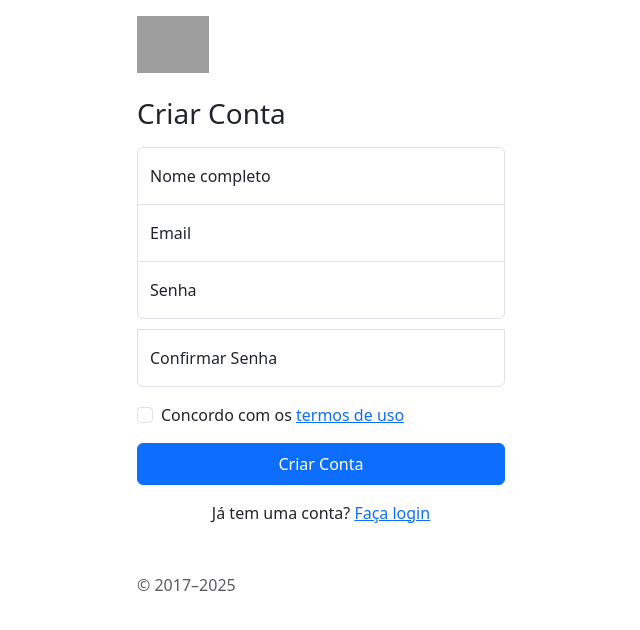
After one commit to E-manuelfv/Aulas-Flask-Youth, a Flask app: page /register in a window 1280 px wide. The commit adds this page. Shown: the top 630 px of the page, without its empty margins (319-959 px from the left). Run offline with Flask 3, Linux system fonts and the light colour scheme; some libraries are stand-ins or nearby versions; grey boxes are pictures that could not be loaded.

Commit message:
Formulário com registro (DEEPSEEK)

```diff
--- a/Aula 4/Autenticator/app.py
+++ b/Aula 4/Autenticator/app.py
@@ -1,27 +1,61 @@
-from contextlib import redirect_stderr
-from flask import Flask, render_template, request, redirect, url_for
+from flask import Flask, render_template, request, redirect, url_for, flash, session
 
 class MyApp:
     def __init__(self):
-        self.app = Flask(__name__, template_folder='views/templates')
+        self.app = Flask(__name__, template_folder='views/templates', static_folder='views/static')
+
+        # ADICIONE ESTA LINHA - SECRET KEY OBRIGATÓRIA
+        self.app.secret_key = 'sua_chave_secreta_muito_segura_aqui_12345'
+
         self.app.add_url_rule('/', 'index', self.index)
         self.app.add_url_rule('/login', 'login', self.login, methods=['GET', 'POST'])
+        self.app.add_url_rule('/register', 'register', self.register, methods=['GET', 'POST'])
 
-    # Rota Slasher
     def index(self):
         return render_template('index.html')
 
     def login(self):
         if request.method == 'POST':
-            # Lógica de autenticação simples
             email = request.form['email']
             password = request.form['password']
+
             if not email or not password:
-                return render_template('login.html', error = 'Por favor, preencha todos os campos.')
+                return render_template('login.html', error='Por favor, preencha todos os campos.')
 
-            return redirect(url_for('index'))
+            # Aqui você pode adicionar a lógica de autenticação real
+            # Por enquanto, vamos usar um exemplo simples
+            if email == "admin@example.com" and password == "123456":
+                session['user_logged_in'] = True
+                session['user_email'] = email
+                flash('Login realizado com sucesso!', 'success')
+                return redirect(url_for('index'))
+            else:
+                return render_template('login.html', error='Email ou senha incorretos.')
 
         return render_template('login.html')
+
+    def register(self):
+        if request.method == 'POST':
+            name = request.form.get('name')
+            email = request.form.get('email')
+            password = request.form.get('password')
+            confirm_password = request.form.get('confirm_password')
+
+            if not all([name, email, password, confirm_password]):
+                return render_template('register.html', error='Por favor, preencha todos os campos.')
+
+            if password != confirm_password:
+                return render_template('register.html', error='As senhas não coincidem.')
+
+            if len(password) < 6:
+                return render_template('register.html', error='A senha deve ter pelo menos 6 caracteres.')
+
+            # Aqui você normalmente salvaria no banco de dados
+            # Por enquanto, vamos apenas redirecionar
+            flash('Cadastro realizado com sucesso! Faça login para continuar.', 'success')
+            return redirect(url_for('login'))
+
+        return render_template('register.html')
 
     def run(self):
         self.app.run(debug=True)
--- a/Aula 4/Autenticator/views/templates/base.html
+++ b/Aula 4/Autenticator/views/templates/base.html
@@ -4,8 +4,10 @@
     <meta charset="UTF-8">
     <meta name="viewport" content="width=device-width, initial-scale=1.0">
     <title> {{title if title else "Site"}} </title>
+    <link href="https://cdn.jsdelivr.net/npm/bootstrap@5.3.8/dist/css/bootstrap.min.css" rel="stylesheet" integrity="sha384-sRIl4kxILFvY47J16cr9ZwB07vP4J8+LH7qKQnuqkuIAvNWLzeN8tE5YBujZqJLB" crossorigin="anonymous">
 </head>
 <body>
     {% block content %}{% endblock %}
+        <script src="https://cdn.jsdelivr.net/npm/bootstrap@5.3.8/dist/js/bootstrap.bundle.min.js" integrity="sha384-FKyoEForCGlyvwx9Hj09JcYn3nv7wiPVlz7YYwJrWVcXK/BmnVDxM+D2scQbITxI" crossorigin="anonymous"></script>
 </body>
 </html>
--- /dev/null
+++ b/Aula 4/Autenticator/views/templates/register.html
@@ -0,0 +1,100 @@
+{% extends "base.html" %}
+{% block content %}
+
+<link href="{{ url_for('static', filename='css/sign-in.css') }}" rel="stylesheet">
+
+<style>
+  .form-register {
+    max-width: 400px;
+    padding: 1rem;
+  }
+
+  .form-register .form-floating:focus-within {
+    z-index: 2;
+  }
+
+  .form-register input[type="text"] {
+    margin-bottom: -1px;
+    border-bottom-right-radius: 0;
+    border-bottom-left-radius: 0;
+  }
+
+  .form-register input[type="email"] {
+    margin-bottom: -1px;
+    border-radius: 0;
+  }
+
+  .form-register input[type="password"] {
+    margin-bottom: 10px;
+    border-top-left-radius: 0;
+    border-top-right-radius: 0;
+  }
+</style>
+
+<main class="form-register w-100 m-auto">
+  <form method="POST" action="{{ url_for('register') }}">
+    <img class="mb-4" src="{{ url_for('static', filename='images/bootstrap-logo.svg') }}" alt="" width="72" height="57">
+    <h1 class="h3 mb-3 fw-normal">Criar Conta</h1>
+
+    <!-- Mensagens de flash -->
+    {% with messages = get_flashed_messages(with_categories=true) %}
+      {% if messages %}
+        {% for category, message in messages %}
+          <div class="alert alert-{{ 'success' if category == 'success' else 'danger' }} alert-dismissible fade show" role="alert">
+            {{ message }}
+            <button type="button" class="btn-close" data-bs-dismiss="alert" aria-label="Close"></button>
+          </div>
+        {% endfor %}
+      {% endif %}
+    {% endwith %}
+
+    <!-- Mensagem de erro -->
+    {% if error %}
+      <div class="alert alert-danger alert-dismissible fade show" role="alert">
+        {{ error }}
+        <button type="button" class="btn-close" data-bs-dismiss="alert" aria-label="Close"></button>
+      </div>
+    {% endif %}
+
+    <div class="form-floating">
+      <input type="text" class="form-control" id="floatingName" name="name" placeholder="Seu nome" required>
+      <label for="floatingName">Nome completo</label>
+    </div>
+
+    <div class="form-floating">
+      <input type="email" class="form-control" id="floatingInput" name="email" placeholder="name@example.com" required>
+      <label for="floatingInput">Email</label>
+    </div>
+
+    <div class="form-floating">
+      <input type="password" class="form-control" id="floatingPassword" name="password" placeholder="Senha" required>
+      <label for="floatingPassword">Senha</label>
+    </div>
+
+    <div class="form-floating">
+      <input type="password" class="form-control" id="floatingConfirmPassword" name="confirm_password" placeholder="Confirmar Senha" required>
+      <label for="floatingConfirmPassword">Confirmar Senha</label>
+    </div>
+
+    <div class="form-check text-start my-3">
+      <input class="form-check-input" type="checkbox" value="agree-terms" id="checkTerms" required>
+      <label class="form-check-label" for="checkTerms">
+        Concordo com os <a href="#">termos de uso</a>
+      </label>
+    </div>
+
+    <button class="btn btn-primary w-100 py-2" type="submit">
+      Criar Conta
+    </button>
+
+    <div class="mt-3 text-center">
+      <p>Já tem uma conta? <a href="{{ url_for('login') }}">Faça login</a></p>
+    </div>
+
+    <p class="mt-5 mb-3 text-body-secondary">&copy; 2017–2025</p>
+  </form>
+</main>
+
+<script src="{{ url_for('static', filename='js/bootstrap.bundle.min.js') }}"></script>
+
+{% endblock %}
```
Also changed, not shown: Aula 4/Autenticator/views/templates/login.html (+50 -11 lines).
